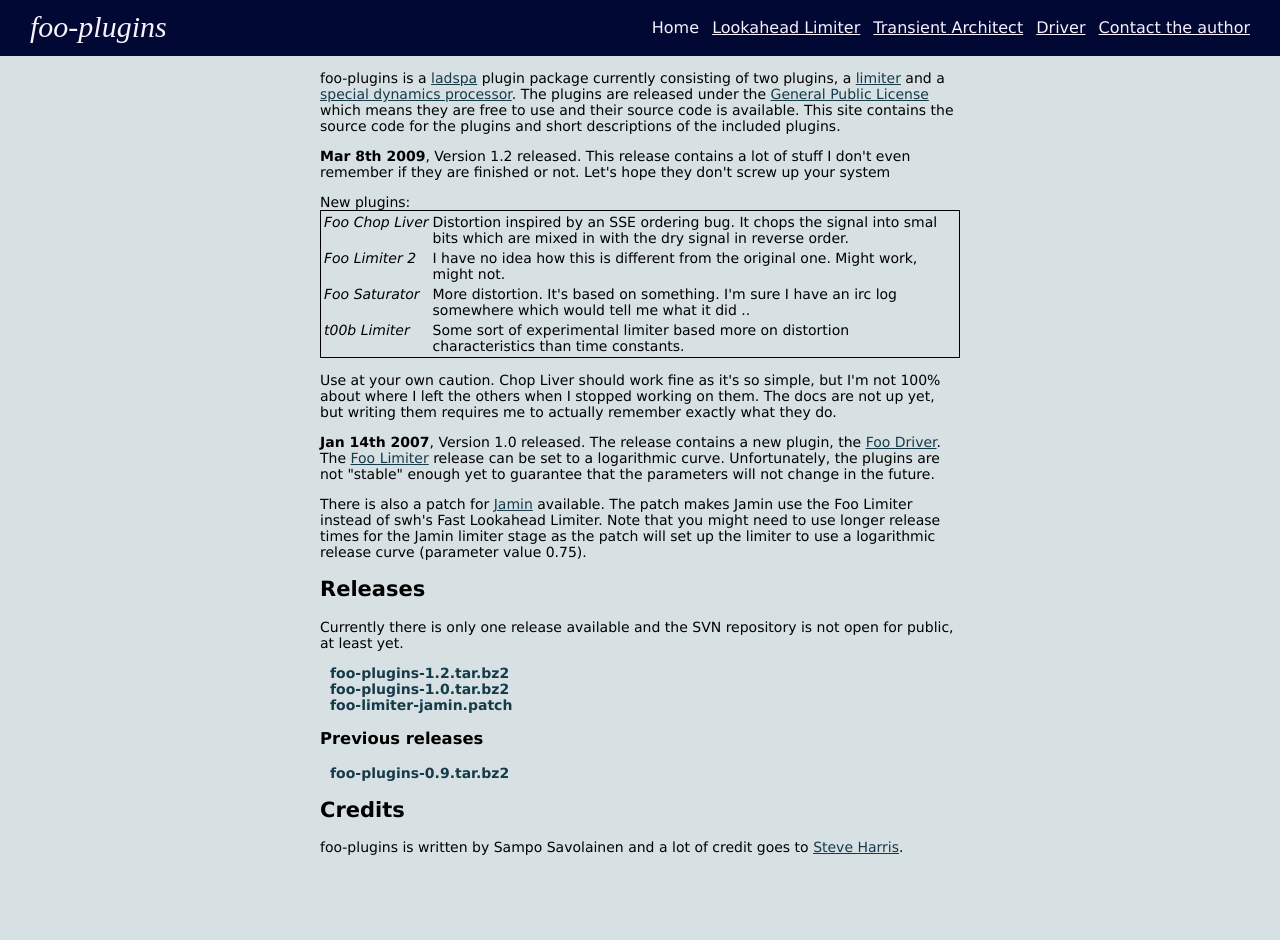
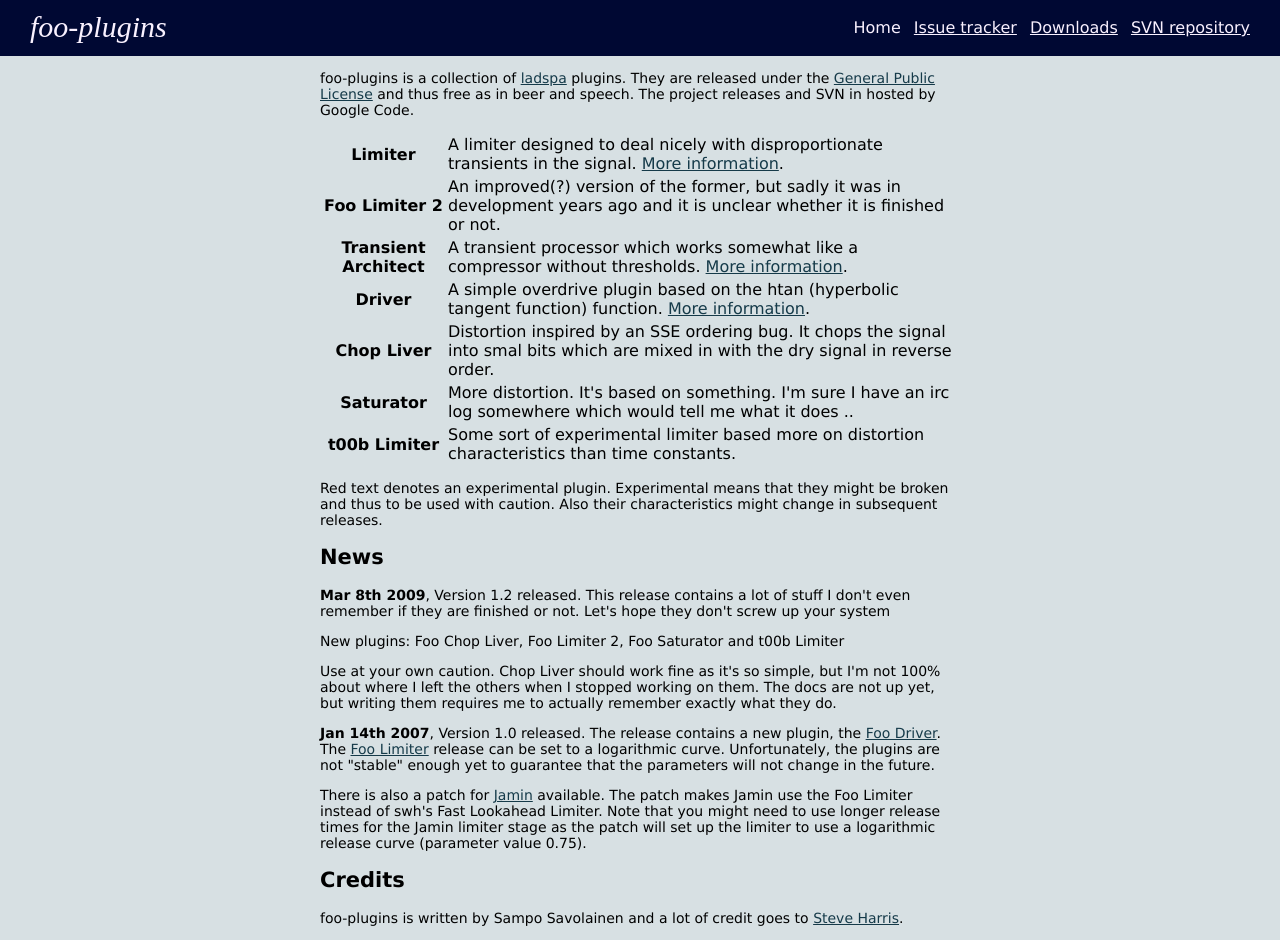
Before and after one commit to sampov2/foo-plugins, a plain HTML site: page website/trunk/index.html in a window 1280 px wide. Before the commit the page ends 869 px from the top, so only its background shows below. Drawn offline with Linux system fonts and the light colour scheme.

Commit message:
New front page

```diff
--- a/website/trunk/index.html
+++ b/website/trunk/index.html
@@ -9,38 +9,38 @@
 
   <div class="menu">
     <font class="currentpage">Home</font>
-    <a href="foo_limiter.html">Lookahead Limiter</a>
-    <a href="foo_transients.html">Transient Architect</a>
-    <a href="foo_driver.html">Driver</a>
-    <a href="mailto:v2@iki.spamtrap.fi">Contact the author</a>
+	<a href="http://code.google.com/p/foo-plugins/issues/list">Issue tracker</a>
+	<a href="http://code.google.com/p/foo-plugins/downloads/list">Downloads</a>
+	<a href="http://code.google.com/p/foo-plugins/source/checkout">SVN repository</a>
   </div>
 
   <div class="text">
     <p>
-      foo-plugins is a <a href="http://www.ladspa.org/">ladspa</a> plugin package currently consisting of two plugins, a <a href="foo_limiter.html">limiter</a> and a <a href="foo_transients.html">special dynamics processor</a>. The plugins are released under the <a href="http://www.gnu.org/licenses/licenses.html">General Public License</a> which means they are free to use and their source code is available. This site contains the source code for the plugins and short descriptions of the included plugins.
+      foo-plugins is a collection of <a href="http://www.ladspa.org/">ladspa</a> plugins. They are released under the <a href="http://www.gnu.org/licenses/licenses.html">General Public License</a> and thus free as in beer and speech. The project releases and SVN in hosted by Google Code.
     </p>
+
+    <table class="plugins">
+	<tr><th>Limiter</th><td>A limiter designed to deal nicely with disproportionate transients in the signal. <a href="foo_limiter.html">More information</a>.</td></tr>
+	<tr><th class="experimental">Foo Limiter 2</th><td>An improved(?) version of the former, but sadly it was in development years ago and it is unclear whether it is finished or not.</td></tr>
+	<tr><th>Transient Architect</th><td>A transient processor which works somewhat like a compressor without thresholds. <a href="foo_transients.html">More information</a>.</td></tr>
+	<tr><th>Driver</th><td>A simple overdrive plugin based on the htan (hyperbolic tangent function) function. <a href="foo_driver.html">More information</a>.</td></tr>
+	<tr><th>Chop Liver</th><td>Distortion inspired by an SSE ordering bug. It chops the signal into smal bits which are mixed in with the dry signal in reverse order.<td></tr>
+	<tr><th class="experimental">Saturator</th><td> More distortion. It's based on something. I'm sure I have an irc log somewhere which would tell me what it does .. </td></tr>
+	<tr><th class="experimental">t00b Limiter</th><td> Some sort of experimental limiter based more on distortion characteristics than time constants.</td></tr>
+    </table>
+    <p><font class="experimental">Red text</font> denotes an experimental plugin. Experimental means that they might be broken and thus to be used with caution. Also their characteristics might change in subsequent releases.</p>
+
+    <div class="extlinks">
+    </div>
+    <h2>News</h2>
     <p><b>Mar 8th 2009</b>, Version 1.2 released. This release contains a lot of stuff I don't even remember if they are finished or not. Let's hope they don't screw up your system</p>
-    <p>New plugins:
-	<table class="news">
-       <tr><td><nobr><i>Foo Chop Liver</i> </nobr></td><td>Distortion inspired by an SSE ordering bug. It chops the signal into smal bits which are mixed in with the dry signal in reverse order.<td></tr>
-       <tr><td><nobr><i>Foo Limiter 2</i> </nobr></td><td> I have no idea how this is different from the original one. Might work, might not.<td></tr>
-       <tr><td><nobr><i>Foo Saturator</i> </nobr></td><td> More distortion. It's based on something. I'm sure I have an irc log somewhere which would tell me what it did .. <td></tr>
-       <tr><td><nobr><i>t00b Limiter</i> </nobr></td><td> Some sort of experimental limiter based more on distortion characteristics than time constants.</td></tr>
-	</table>
+    <p>New plugins: Foo Chop Liver, Foo Limiter 2, Foo Saturator and t00b Limiter</p>
 
     <p>Use at your own caution. Chop Liver should work fine as it's so simple, but I'm not 100% about where I left the others when I stopped working on them. The docs are not up yet, but writing them requires me to actually remember exactly what they do.</p>
 
 
     <p><b>Jan 14th 2007</b>, Version 1.0 released. The release contains a new plugin, the <a href="foo_driver.html">Foo Driver</a>. The <a href="foo_limiter.html">Foo Limiter</a> release can be set to a logarithmic curve. Unfortunately, the plugins are not "stable" enough yet to guarantee that the parameters will not change in the future.</p>
     <p>There is also a patch for <a href="http://jamin.sf.net/">Jamin</a> available. The patch makes Jamin use the Foo Limiter instead of swh's Fast Lookahead Limiter. Note that you might need to use longer release times for the Jamin limiter stage as the patch will set up the limiter to use a logarithmic release curve (parameter value 0.75).</p>
-    <h2>Releases</h2>
-    <p>Currently there is only one release available and the SVN repository is not open for public, at least yet.</p>
-     <a class="release" href="foo-plugins-1.2.tar.bz2">foo-plugins-1.2.tar.bz2</a><br>
-     <a class="release" href="foo-plugins-1.0.tar.bz2">foo-plugins-1.0.tar.bz2</a><br>
-     <a class="release" href="foo-limiter-jamin.patch">foo-limiter-jamin.patch</a>
-
-    <h3>Previous releases</h3>
-     <a class="release" href="foo-plugins-0.9.tar.bz2">foo-plugins-0.9.tar.bz2</a>
 
     <h2>Credits</h2>
     <p>foo-plugins is written by Sampo Savolainen and a lot of credit goes to <a href="http://plugin.org.uk/">Steve Harris</a>.</p>
```
